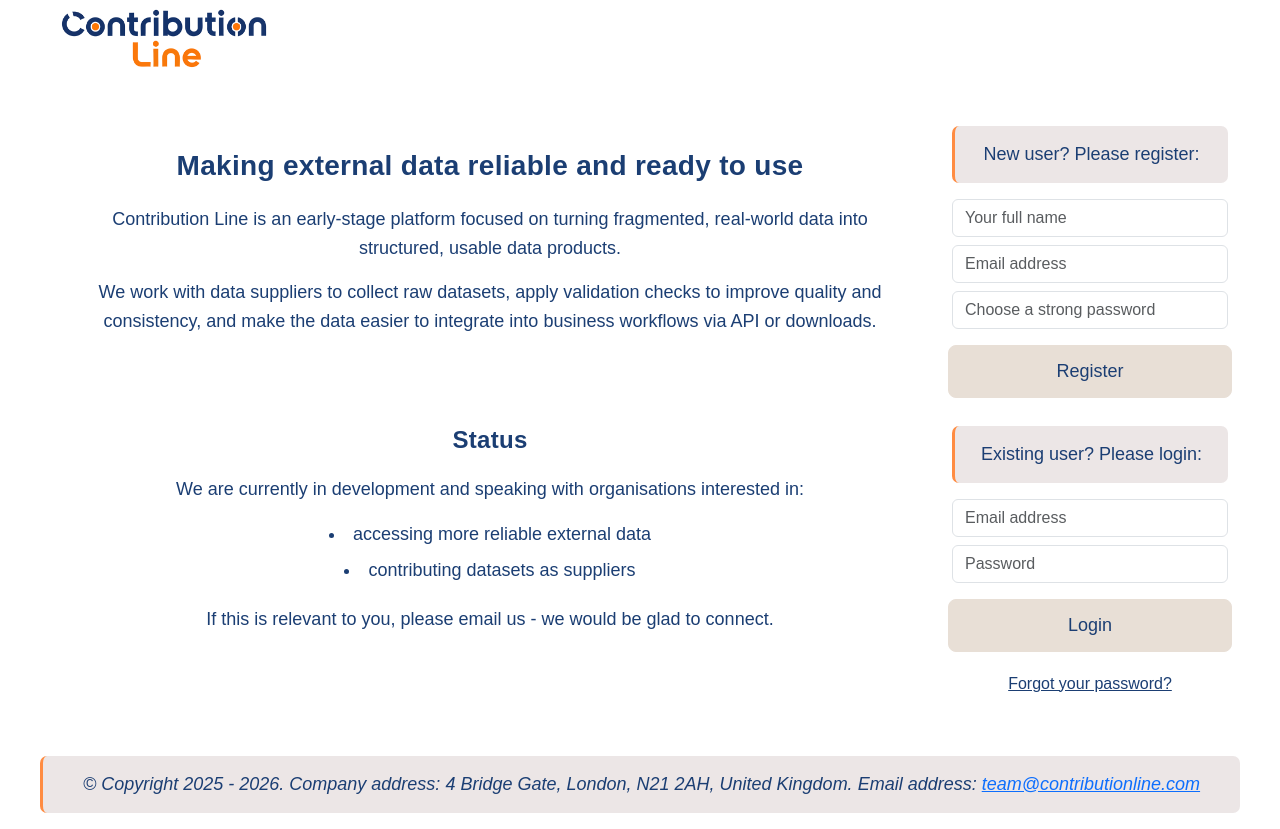
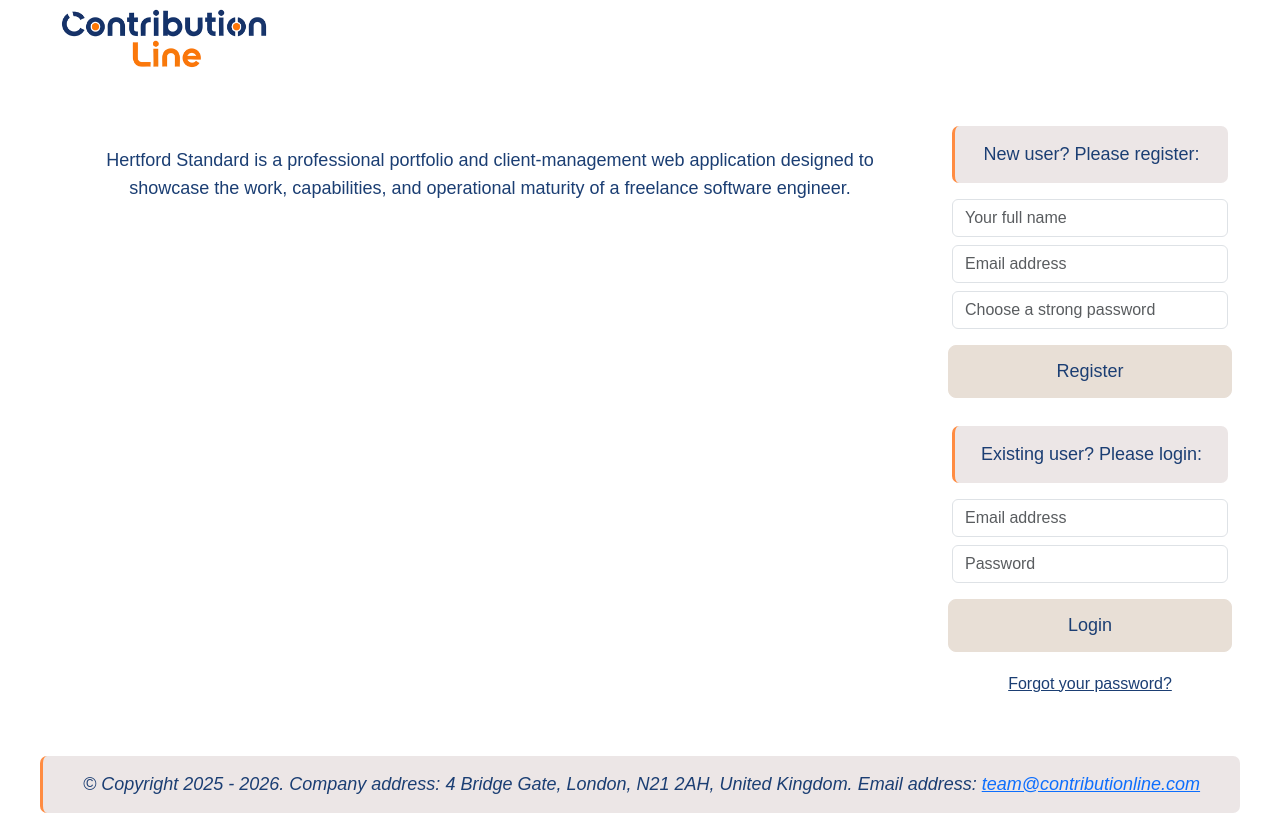
Before and after one commit to Alec-Hajinoff/Contribution_Line_Refinery, a React (Create React App) app in the folder React/: page / in a window 1280 px wide. Built offline with nearby package versions, Linux system fonts and the light colour scheme.

Commit message:
4/5/26, 14:42

```diff
--- a/React/src/Main.js
+++ b/React/src/Main.js
@@ -5,33 +5,10 @@ function Main() {
   return (
     <div className="main-container">
       <div className="intro-section">
-        <h2 className="intro-headline">
-          Making external data reliable and ready to use
-        </h2>
         <p className="intro-text">
-          Contribution Line is an early-stage platform focused on turning
-          fragmented, real-world data into structured, usable data products.
-        </p>
-        <p className="intro-text">
-          We work with data suppliers to collect raw datasets, apply validation
-          checks to improve quality and consistency, and make the data easier to
-          integrate into business workflows via API or downloads.
-        </p>
-      </div>
-
-      <div className="status-section">
-        <h2 className="section-title">Status</h2>
-        <p className="status-intro">
-          We are currently in development and speaking with organisations
-          interested in:
-        </p>
-        <ul className="status-list">
-          <li>accessing more reliable external data</li>
-          <li>contributing datasets as suppliers</li>
-        </ul>
-        <p className="status-closing">
-          If this is relevant to you, please email us - we would be glad to
-          connect.
+          Hertford Standard is a professional portfolio and client‑management
+          web application designed to showcase the work, capabilities, and
+          operational maturity of a freelance software engineer.
         </p>
       </div>
     </div>
```
